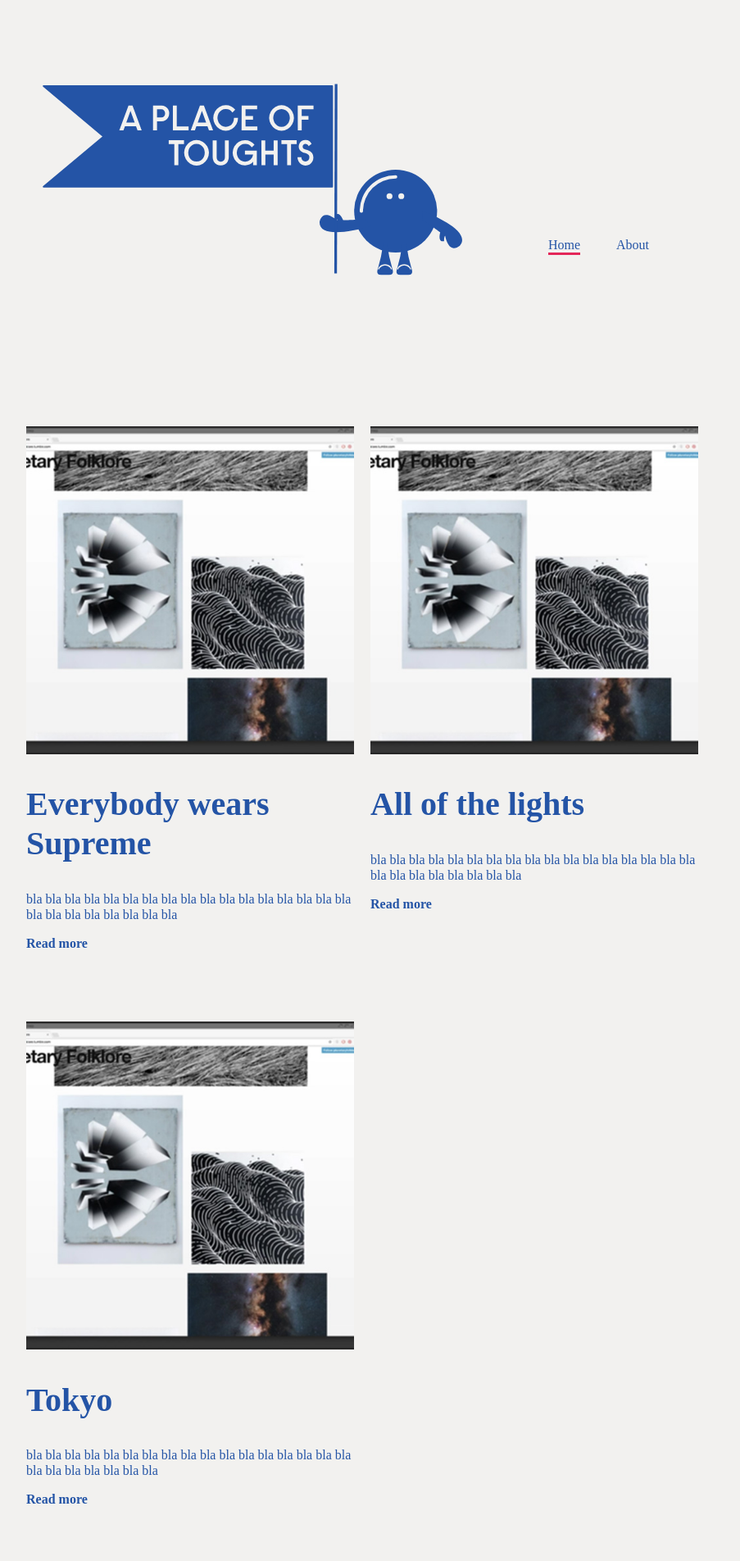
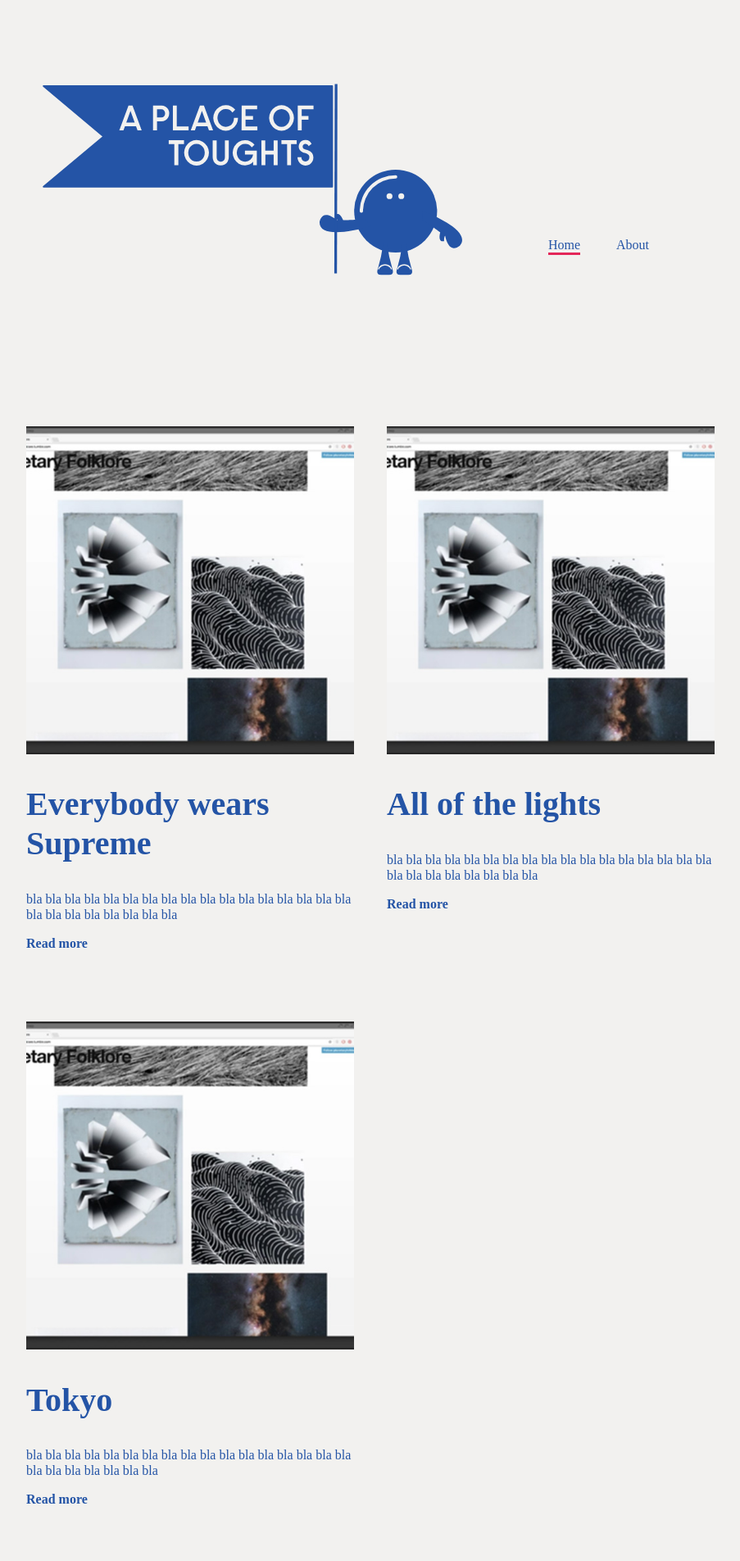
Before and after one commit to emho-lab/journal, a Jekyll site: the page built from index.html, in a window 1280 px wide. Shown: the whole page at 82% size, without its empty margins (218-1121 px from the left). Built offline with Jekyll 4.4.1, drawn with Linux system fonts in a browser that asks for light colours; some web fonts are replaced.

Commit message:
test gridc

```diff
--- a/assets/css/app.scss
+++ b/assets/css/app.scss
@@ -89,7 +89,7 @@ div.blog-posts {
     max-width: 540px;
     display: grid;
     grid-template-columns: 1fr 1fr;
-    grid-column-gap: 20px;
+    grid-column-gap: 40px;
     grid-row-gap: 20px;
 
 
```
